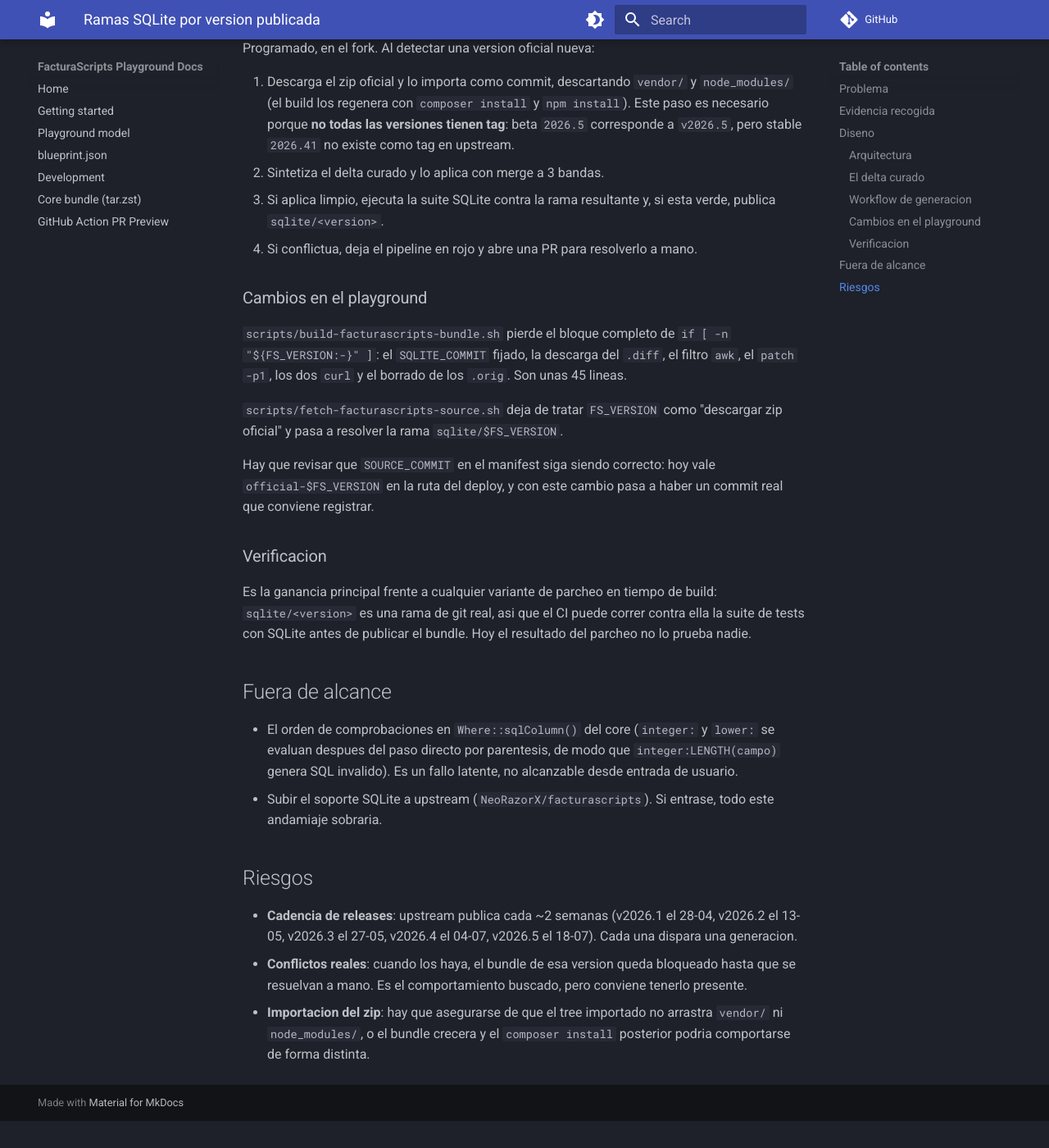
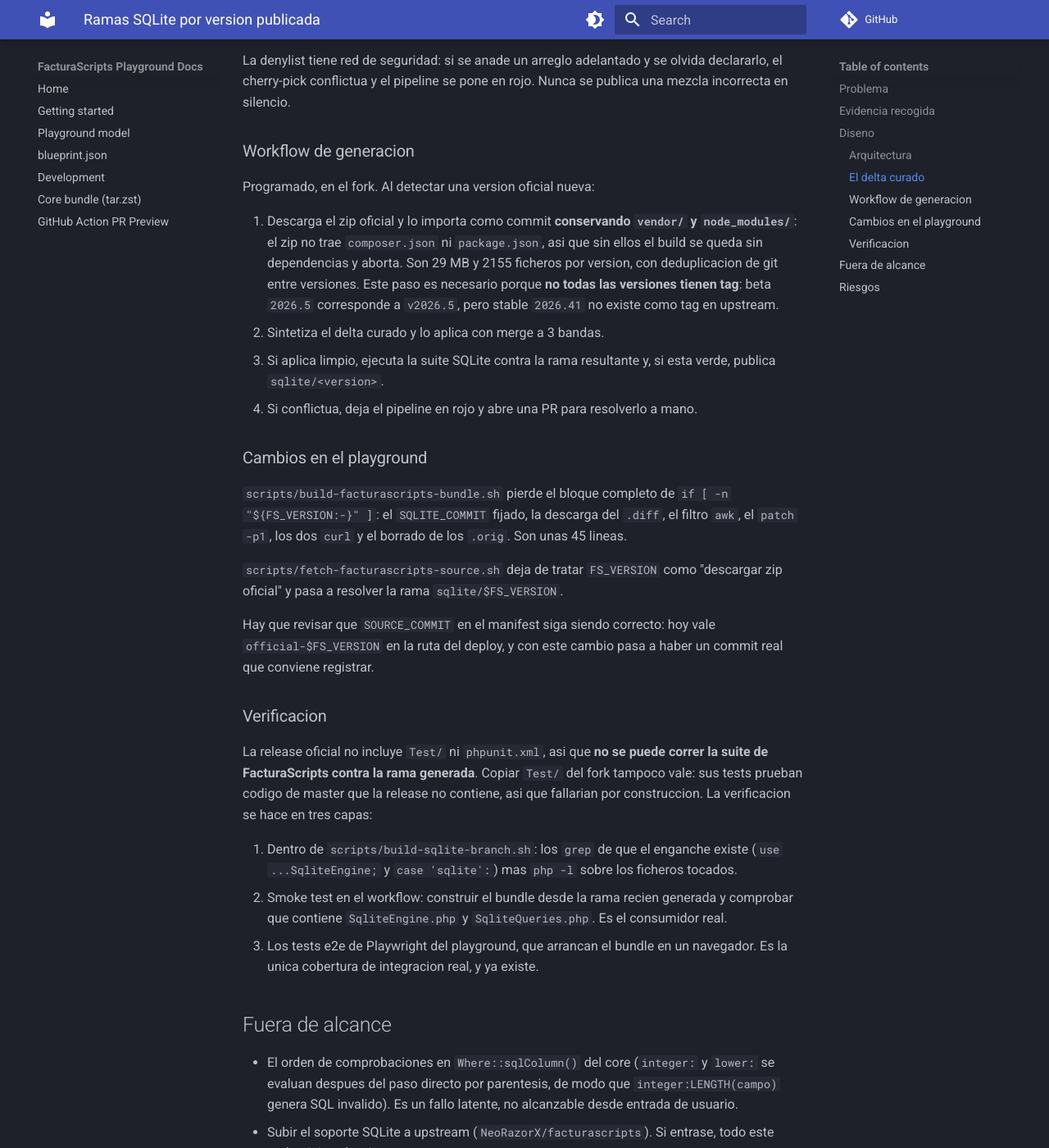
Before and after one commit to erseco/facturascripts-playground, an MkDocs documentation site: the page built from docs/superpowers/specs/2026-07-31-sqlite-version-branches-design.md, in a window 1280 px wide and 1400 px high, scrolled down 2717 px. Shown: the whole window at 82% size. Built offline with MkDocs 1.6.1 and Material for MkDocs 9.7.7, drawn with Linux system fonts in a browser that asks for light colours; comment, search, counter and statistics services are not loaded; before the commit the page ends 4084 px from its top, so only the background shows below that; some of the changed text lies outside the part shown.

Commit message:
Documenta el esquema de canales SQLite

```diff
--- a/docs/superpowers/specs/2026-07-31-sqlite-version-branches-design.md
+++ b/docs/superpowers/specs/2026-07-31-sqlite-version-branches-design.md
@@ -1,6 +1,13 @@
 # Ramas SQLite por version publicada
 
 Fecha: 2026-07-31
+
+> **Nota posterior (2026-07-31).** Este diseno se implemento y despues se simplifico: en vez
+> de una rama por version publicada, hay dos ramas fijas por canal
+> (`feature/add-sqlite-support` para dev, `feature/add-sqlite-support-stable` para stable).
+> El razonamiento y las mediciones de este documento siguen siendo validos; lo que cambia es
+> que no hay proliferacion de ramas ni ventana en la que una rama no exista todavia.
+> Ver la seccion REDISENO del plan de implementacion.
 
 ## Problema
 
@@ -102,10 +109,12 @@
 
 Programado, en el fork. Al detectar una version oficial nueva:
 
-1. Descarga el zip oficial y lo importa como commit, descartando `vendor/` y
-   `node_modules/` (el build los regenera con `composer install` y `npm install`).
-   Este paso es necesario porque **no todas las versiones tienen tag**: beta `2026.5`
-   corresponde a `v2026.5`, pero stable `2026.41` no existe como tag en upstream.
+1. Descarga el zip oficial y lo importa como commit **conservando `vendor/` y
+   `node_modules/`**: el zip no trae `composer.json` ni `package.json`, asi que sin ellos
+   el build se queda sin dependencias y aborta. Son 29 MB y 2155 ficheros por version,
+   con deduplicacion de git entre versiones. Este paso es necesario porque **no todas las
+   versiones tienen tag**: beta `2026.5` corresponde a `v2026.5`, pero stable `2026.41` no
+   existe como tag en upstream.
 2. Sintetiza el delta curado y lo aplica con merge a 3 bandas.
 3. Si aplica limpio, ejecuta la suite SQLite contra la rama resultante y, si esta verde,
    publica `sqlite/<version>`.
@@ -127,10 +136,17 @@
 
 ### Verificacion
 
-Es la ganancia principal frente a cualquier variante de parcheo en tiempo de build:
-`sqlite/<version>` es una rama de git real, asi que el CI puede correr contra ella la
-suite de tests con SQLite antes de publicar el bundle. Hoy el resultado del parcheo no lo
-prueba nadie.
+La release oficial no incluye `Test/` ni `phpunit.xml`, asi que **no se puede correr la
+suite de FacturaScripts contra la rama generada**. Copiar `Test/` del fork tampoco vale:
+sus tests prueban codigo de master que la release no contiene, asi que fallarian por
+construccion. La verificacion se hace en tres capas:
+
+1. Dentro de `scripts/build-sqlite-branch.sh`: los `grep` de que el enganche existe
+   (`use ...SqliteEngine;` y `case 'sqlite':`) mas `php -l` sobre los ficheros tocados.
+2. Smoke test en el workflow: construir el bundle desde la rama recien generada y
+   comprobar que contiene `SqliteEngine.php` y `SqliteQueries.php`. Es el consumidor real.
+3. Los tests e2e de Playwright del playground, que arrancan el bundle en un navegador.
+   Es la unica cobertura de integracion real, y ya existe.
 
 ## Fuera de alcance
 
@@ -147,6 +163,6 @@
   generacion.
 - **Conflictos reales**: cuando los haya, el bundle de esa version queda bloqueado hasta
   que se resuelvan a mano. Es el comportamiento buscado, pero conviene tenerlo presente.
-- **Importacion del zip**: hay que asegurarse de que el tree importado no arrastra
-  `vendor/` ni `node_modules/`, o el bundle crecera y el `composer install` posterior
-  podria comportarse de forma distinta.
+- **Tamano del repo**: cada rama de version anade el arbol completo de la release (29 MB,
+  2155 ficheros). Git deduplica los blobs identicos entre versiones, de modo que el coste
+  incremental es pequeno, pero conviene podar las ramas de versiones retiradas.
```
Also changed, not shown: AGENTS.md (+11 -1 lines), CHANGELOG-TECHNICAL.md (+31 -0 lines), docs/development.md (+37 -0 lines), docs/superpowers/plans/2026-07-31-sqlite-version-branches.md (+2 -2 lines).
